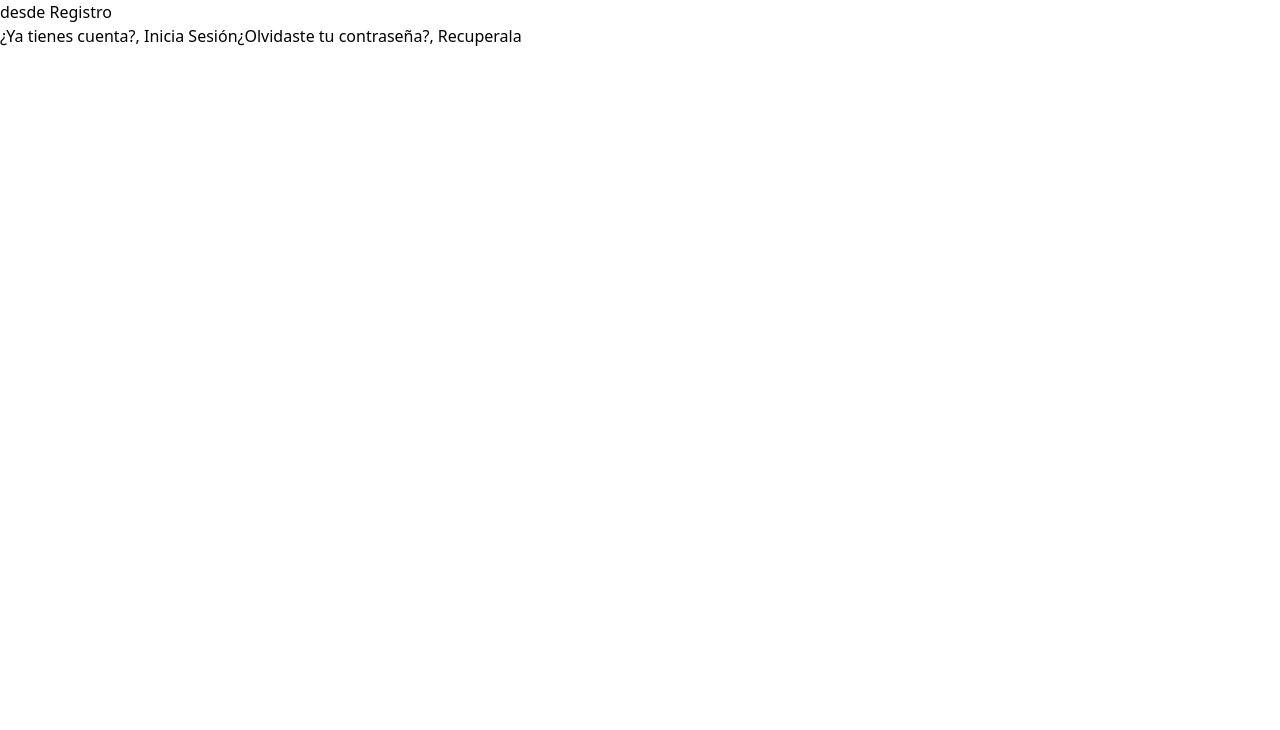
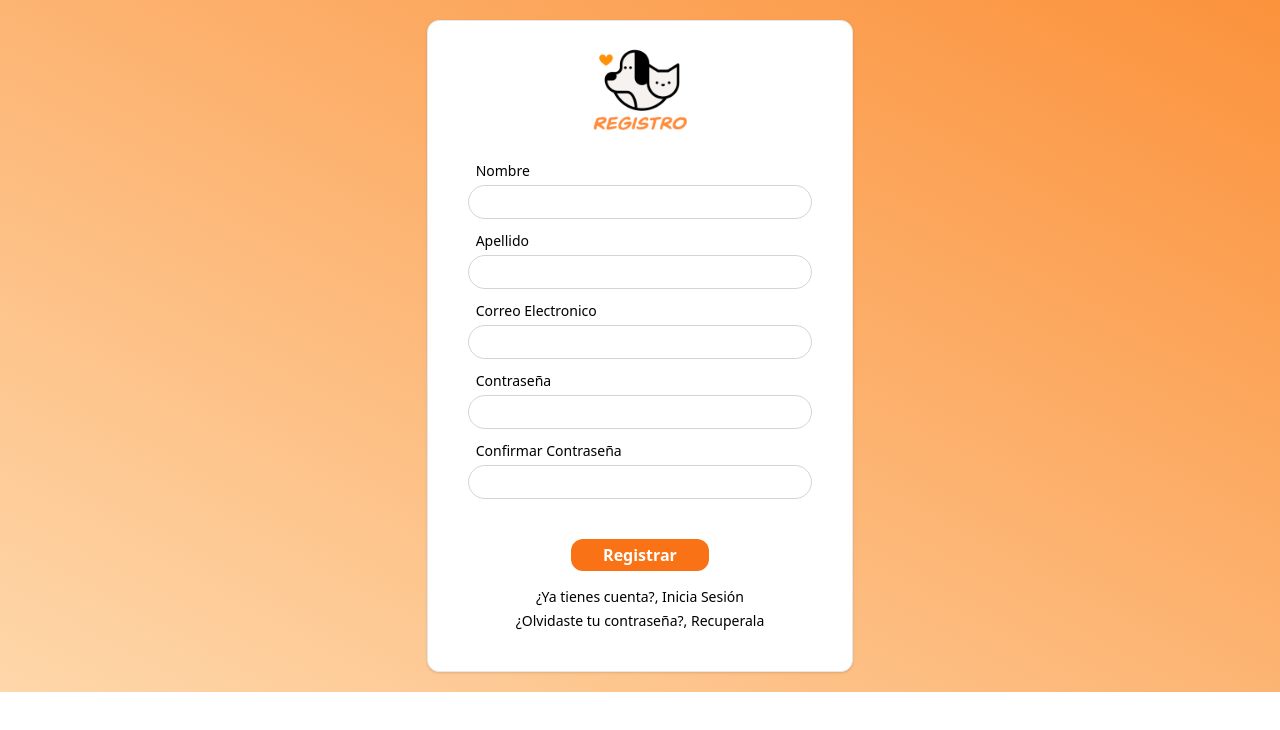
Before and after one commit to javier160516/Localpet-web, a React (Vite) app: page /register in a window 1280 px wide. Shown: the top 730 px of the page. Built offline with nearby package versions, Linux system fonts and the light colour scheme.

Commit message:
maquetado de registro

```diff
--- a/src/views/Register.jsx
+++ b/src/views/Register.jsx
@@ -1,16 +1,47 @@
 import React from 'react'
 import { Link } from 'react-router-dom';
-
+import registro from '../assets/registro.png'
 const Register = () => {
   return (
-    <div>
-        <h1>desde Registro</h1>
-        <Link to="/login">
+    <div className='py-5 bg-gradient-to-tr from-orange-200 to-orange-400 flex justify-center items-center'>
+      <div className='w-11/12 sm:w-8/12 md:w-7/12 lg:w-4/12 bg-white shadow border rounded-xl px-10 py-5' >
+        <div className='flex justify-center'>
+        <img src={registro} alt="" width={100}/>
+        </div>
+        <form action="" method="post" className='py-5'>
+          <div className='mb-3'>
+            <label for="name" className='block ml-2 mb-1 text-sm '>Nombre</label>
+            <input className='p-1 w-full focus:border-orange-500 focus:outline-none px-2 border-solid border border-gray-300 rounded-3xl' type='text' id="name" name="name"></input>
+          </div>
+          <div className='mb-3'>
+            <label for="name" className='block ml-2 mb-1 text-sm '>Apellido</label>
+            <input className='p-1 w-full focus:border-orange-500 focus:outline-none px-2 border-solid border border-gray-300 rounded-3xl' type='text' id="name" name="name"></input>
+          </div>
+          <div className='mb-3'>
+            <label for="name" className='block ml-2 mb-1 text-sm '>Correo Electronico</label>
+            <input className='p-1 w-full focus:border-orange-500 focus:outline-none px-2 border-solid border border-gray-300 rounded-3xl' type='text' id="name" name="name"></input>
+          </div>
+          <div className='mb-3'>
+            <label for="name" className='block ml-2 mb-1 text-sm '>Contraseña</label>
+            <input className='p-1 w-full focus:border-orange-500 focus:outline-none px-2 border-solid border border-gray-300 rounded-3xl' type='text' id="name" name="name"></input>
+          </div>
+          <div className='mb-3'>
+            <label for="name" className='block ml-2 mb-1 text-sm '>Confirmar Contraseña</label>
+            <input className='p-1 w-full focus:border-orange-500 focus:outline-none px-2 border-solid border border-gray-300 rounded-3xl' type='text' id="name" name="name"></input>
+          </div>
+          <div className='flex justify-center mt-10'>
+            <button type='submit' className='hover:bg-orange-700 transition-all duration-300 bg-orange-500 px-8 py-1 rounded-xl text-white font-bold '>Registrar</button>
+          </div>
+          <div>
+          <Link className='hover:text-blue-600 transition-all duration-300 text-sm block text-center mt-4' to="/login">
             ¿Ya tienes cuenta?, Inicia Sesión
         </Link>
-        <Link to="/forgot-password">
+        <Link className='hover:text-blue-600 transition-all duration-300 text-sm block text-center mt-1' to="/forgot-password">
             ¿Olvidaste tu contraseña?, Recuperala
         </Link>
+          </div>
+        </form>
+      </div>
     </div>
   )
 }
```
Also changed, not shown: src/assets/registro.png (added).
